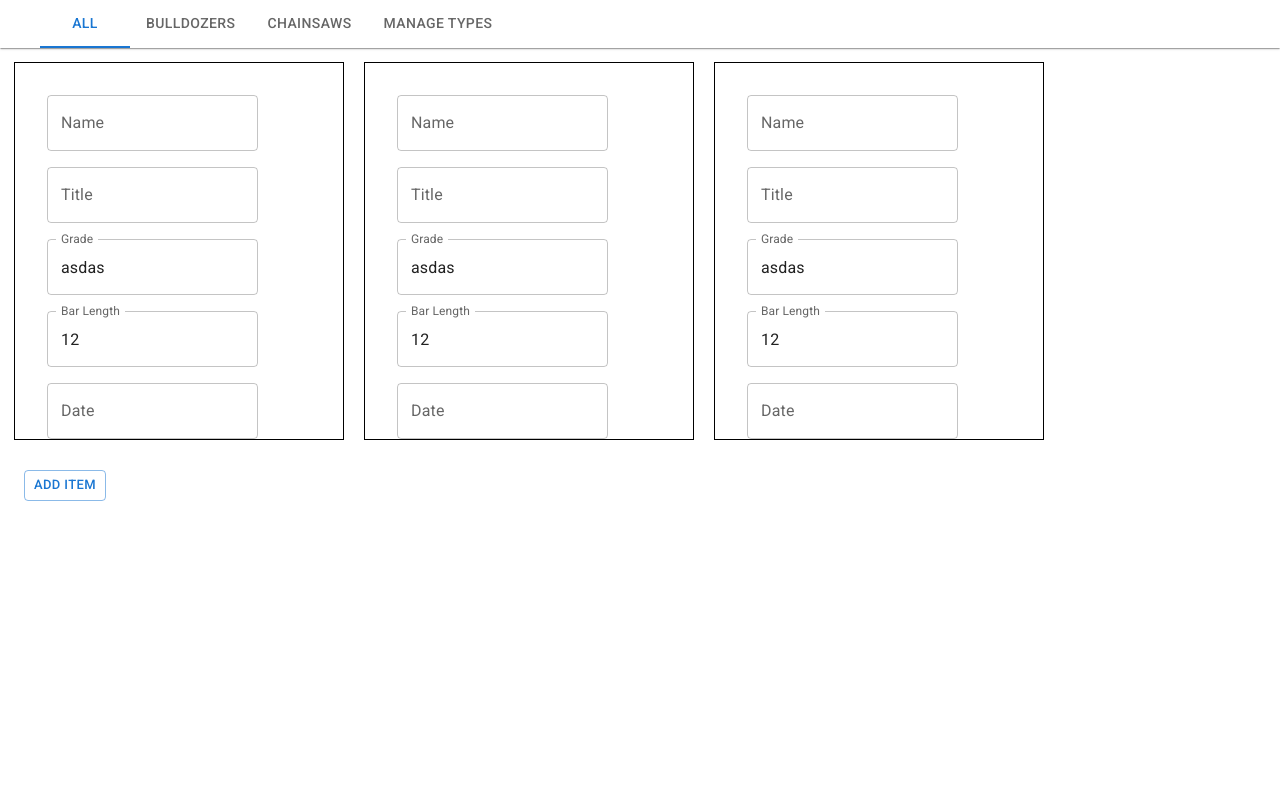
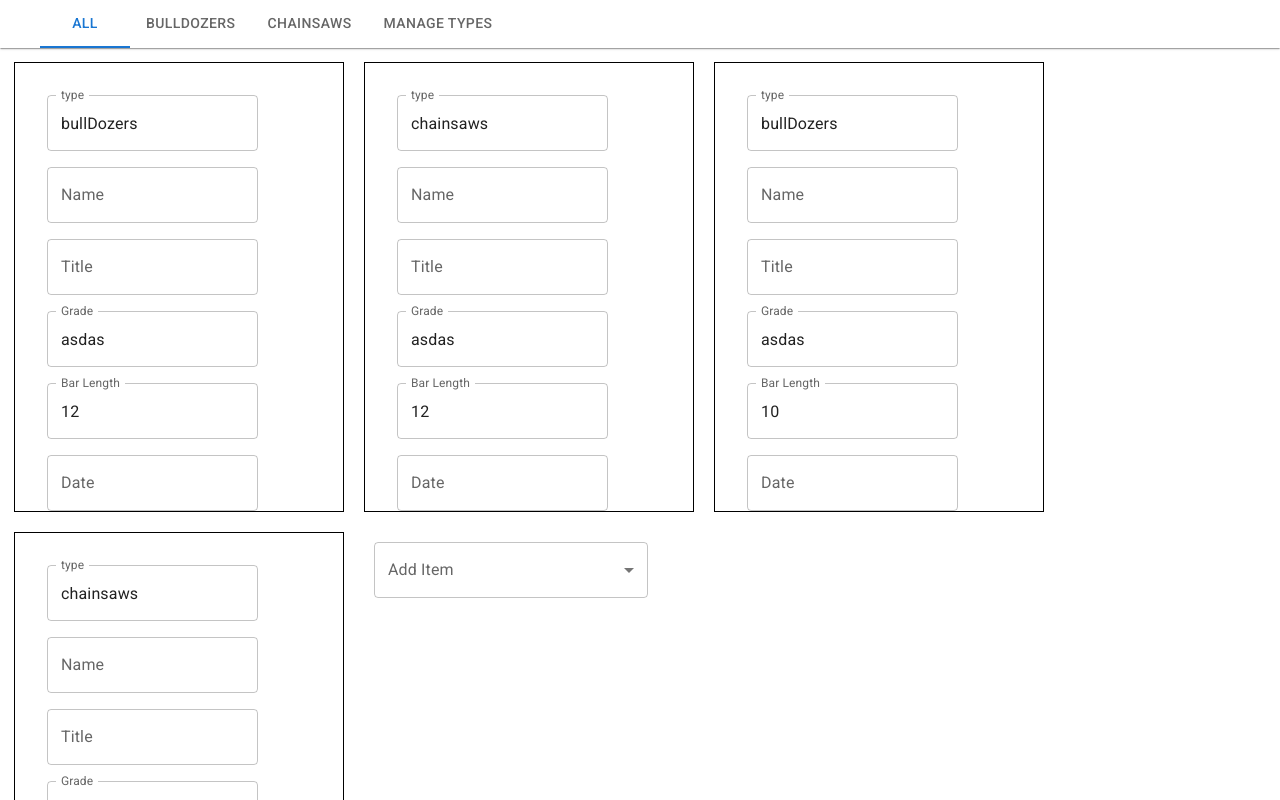
Before and after one commit to SumedhShewale/Inventory-Management, a React (Create React App) app: page /all in a window 1280 px wide. Shown: the top 800 px of the page. Built offline with nearby package versions, Linux system fonts and the light colour scheme.

Commit message:
Redux Controlled Values for Types

```diff
--- a/src/App.js
+++ b/src/App.js
@@ -3,15 +3,14 @@ import "./App.css";
 import NavBar from "./components/NavBar";
 import { BrowserRouter, Route, Routes } from "react-router-dom";
 import ManageTypes from "./components/ManageTypes";
-import ObjectType from "./components/ObjectType";
-import AllObjects from "./components/AllObjects";
+import ObjectType from "./components/ObjectType/ObjectType";
 
 export default function App() {
   return (
     <BrowserRouter>
       <Routes>
         <Route path="/" element={<NavBar />} />
-        <Route path="all" element={<AllObjects />} />
+        <Route path="all" element={<ObjectType />} />
         <Route path="bullDozers" element={<ObjectType type={"bullDozers"} />} />
         <Route path="chainsaws" element={<ObjectType type={"chainsaws"} />} />
         <Route path="manageTypes" element={<ManageTypes />} />
--- a/src/components/AllObjects.jsx
+++ /dev/null
@@ -1,35 +0,0 @@
-import { Button, Grid } from "@mui/material";
-import React from "react";
-import NavBar from "./NavBar";
-import ObjectFields from "./ObjectType/ObjectFields";
-
-function AllObjects(props) {
-  let chainSawObjects = [
-    { Name: "", Title: "", Grade: "asdas", "Bar Length": "12", Date: "" },
-    { Name: "", Title: "", Grade: "asdas", "Bar Length": "12", Date: "" },
-    { Name: "", Title: "", Grade: "asdas", "Bar Length": "12", Date: "" },
-  ];
-
-  return (
-    <>
-      <NavBar />
-      <Grid container spacing={2} style={{ padding: "20px" }}>
-        {chainSawObjects.map((data) => {
-          return (
-            <ObjectFields
-              labels={Object.keys(data)}
-              values={Object.values(data)}
-            />
-          );
-        })}
-        <Grid item xs={12} md={6} lg={3} style={{ padding: "20px" }}>
-          <Button size="small" variant="outlined" color="primary" onClick={""}>
-            Add Item
-          </Button>
-        </Grid>
-      </Grid>
-    </>
-  );
-}
-
-export default AllObjects;
--- a/src/components/ManageTypes.jsx
+++ b/src/components/ManageTypes.jsx
@@ -1,50 +1,76 @@
-import { Button, Grid } from "@mui/material";
+import {
+  Button,
+  FormControl,
+  Grid,
+  InputLabel,
+  MenuItem,
+  Select,
+} from "@mui/material";
 import React from "react";
+import { useDispatch, useSelector } from "react-redux";
+import {
+  addObjectType,
+  selectObjectsTypes,
+} from "../features/counter/counterSlice";
 import NavBar from "./NavBar";
 import TypeComponent from "./TypeComponent";
 
 function ManageTypes(props) {
+  let types = useSelector(selectObjectsTypes);
+  // types = props.type
+  //   ? objects.filter((object) => object.type === props.type)
+  //   : objects;
+  const dispatch = useDispatch();
   /////  STATE
-  let types = [
-    {
-      title: "ASD",
-      type: "ASdas",
-      fields: [
-        { type: "Text", label: "Name" },
-        { type: "Number", label: "Quantity" },
-        { type: "Text", label: "Brand" },
-      ],
-    },
-    {
-      title: "ZXC",
-      type: "ZXCZXC",
-      fields: [
-        { type: "Text", label: "Name" },
-        { type: "Number", label: "Quantity" },
-        { type: "Date", label: "Date" },
-      ],
-    },
-  ];
+  // let types = [
+  //   {
+  //     title: "Bull Dozer",
+  //     type: "ASdas",
+  //     fields: [
+  //       { type: "Text", label: "Name" },
+  //       { type: "Number", label: "Quantity" },
+  //       { type: "Text", label: "Brand" },
+  //     ],
+  //   },
+  //   {
+  //     title: "ZXC",
+  //     type: "ZXCZXC",
+  //     fields: [
+  //       { type: "Text", label: "Name" },
+  //       { type: "Number", label: "Quantity" },
+  //       { type: "Date", label: "Date" },
+  //     ],
+  //   },
+  // ];
 
   const getTypes = () => {
-    return types.map((data) => {
-      return (
-        <TypeComponent
-          title={data.title}
-          type={data.type}
-          fields={data.fields}
-        />
-      );
+    return types.map((data, index) => {
+      return <TypeComponent data={data} index={index} />;
     });
   };
 
   return (
     <>
       <NavBar />
-      <Grid container spacing={2} style={{ padding: "20px " }}>
+      <Grid container spacing={2} style={{ padding: "20px" }}>
         {getTypes()}
         <Grid item style={{ padding: "20px" }}>
-          <Button size="small" variant="outlined" color="primary" onClick={""}>
+          <Button
+            size="small"
+            variant="contained"
+            color="primary"
+            onClick={() =>
+              dispatch(
+                addObjectType([
+                  {
+                    title: "",
+                    type: "",
+                    fields: [],
+                  },
+                ])
+              )
+            }
+          >
             Add Type
           </Button>
         </Grid>
--- a/src/components/ObjectType/ObjectFields.jsx
+++ b/src/components/ObjectType/ObjectFields.jsx
@@ -16,7 +16,10 @@ function ObjectFields(props) {
         {props.labels.map((label, index) => {
           return (
             <Grid item xs={12}>
-              <TextField label={label} value={props.values[index]}></TextField>
+              <TextField
+                label={label}
+                defaultValue={props.values[index]}
+              ></TextField>
             </Grid>
           );
         })}
--- /dev/null
+++ b/src/components/ObjectType/ObjectType.jsx
@@ -0,0 +1,114 @@
+import React from "react";
+import {
+  Button,
+  FormControl,
+  Grid,
+  InputLabel,
+  MenuItem,
+  Select,
+} from "@mui/material";
+import { useDispatch, useSelector } from "react-redux";
+import {
+  addition,
+  addObject,
+  addObjectType,
+  selectObjects,
+  selectObjectsTypes,
+} from "../../features/counter/counterSlice";
+import NavBar from "../NavBar";
+import ObjectFields from "./ObjectFields";
+
+function ObjectType(props) {
+  let objects = useSelector(selectObjects);
+  objects = props.type
+    ? objects.filter((object) => object.type === props.type)
+    : objects;
+
+  let types = useSelector(selectObjectsTypes);
+  const dispatch = useDispatch();
+  // let chainSawObjects = [
+  //   { Name: "", Title: "", Grade: "asdas", "Bar Length": "12", Date: "" },
+  //   { Name: "", Title: "", Grade: "asdas", "Bar Length": "12", Date: "" },
+  //   { Name: "", Title: "", Grade: "asdas", "Bar Length": "12", Date: "" },
+  // ];
+
+  const getTypeData = (objectType) => {
+    let currentType = types.find((typeData) => typeData.type === objectType);
+    let labels = {};
+    currentType.fields.forEach((ele) => {
+      labels[ele.label] = "";
+    });
+
+    return [
+      {
+        type: objectType,
+        ...labels,
+      },
+    ];
+  };
+
+  return (
+    <>
+      <NavBar />
+      <Grid container spacing={2} style={{ padding: "20px" }}>
+        {objects.map((data) => {
+          return (
+            <ObjectFields
+              labels={Object.keys(data)}
+              values={Object.values(data)}
+            />
+          );
+        })}
+        <Grid item xs={12} md={6} lg={3} style={{ padding: "20px" }}>
+          {props.type ? (
+            <Button
+              size="small"
+              variant="contained"
+              color="primary"
+              onClick={() =>
+                dispatch(
+                  addObject([
+                    {
+                      type: props.type,
+                      Name: "",
+                      Title: "",
+                      Grade: "",
+                      "Bar Length": "",
+                      Date: "",
+                    },
+                  ])
+                )
+              }
+            >
+              Add Item
+            </Button>
+          ) : (
+            <FormControl
+              key={objects.length}
+              fullWidth
+              variant="outlined"
+              style={{ minWidth: "120px" }}
+            >
+              <InputLabel id="Add Item">Add Item</InputLabel>
+              <Select
+                autoWidth
+                labelId="Add Item"
+                label="Add Item"
+                defaultValue={""}
+                onChange={(e) =>
+                  dispatch(addObject(getTypeData(e.target.value)))
+                }
+              >
+                {types.map((type) => (
+                  <MenuItem value={type.type}>{type.type}</MenuItem>
+                ))}
+              </Select>
+            </FormControl>
+          )}
+        </Grid>
+      </Grid>
+    </>
+  );
+}
+
+export default ObjectType;
--- a/src/components/ObjectType/index.jsx
+++ /dev/null
@@ -1,35 +0,0 @@
-import { Button, Grid } from "@mui/material";
-import React from "react";
-import NavBar from "../NavBar";
-import ObjectFields from "./ObjectFields";
-
-function index(props) {
-  let chainSawObjects = [
-    { Name: "", Title: "", Grade: "asdas", "Bar Length": "12", Date: "" },
-    { Name: "", Title: "", Grade: "asdas", "Bar Length": "12", Date: "" },
-    { Name: "", Title: "", Grade: "asdas", "Bar Length": "12", Date: "" },
-  ];
-
-  return (
-    <>
-      <NavBar />
-      <Grid container spacing={2} style={{ padding: "20px" }}>
-        {chainSawObjects.map((data) => {
-          return (
-            <ObjectFields
-              labels={Object.keys(data)}
-              values={Object.values(data)}
-            />
-          );
-        })}
-        <Grid item xs={12} md={6} lg={3} style={{ padding: "20px" }}>
-          <Button size="small" variant="outlined" color="primary" onClick={""}>
-            Add Item
-          </Button>
-        </Grid>
-      </Grid>
-    </>
-  );
-}
-
-export default index;
--- a/src/components/TypeComponent.jsx
+++ b/src/components/TypeComponent.jsx
@@ -1,14 +1,43 @@
 import { Button, Divider, Grid, TextField, Typography } from "@mui/material";
 import React from "react";
+import { useDispatch, useSelector } from "react-redux";
+import {
+  addObjectType,
+  editObjectType,
+  selectObjectsTypes,
+} from "../features/counter/counterSlice";
 import TypeFields from "./TypeFields";
 
 function TypeComponent(props) {
+  let types = useSelector(selectObjectsTypes);
+  const dispatch = useDispatch();
+
+  const handleAddField = () => {
+    let typeCopy = { ...types[props.index] };
+    typeCopy.fields = [
+      ...typeCopy.fields,
+      {
+        type: "",
+        label: "",
+      },
+    ];
+    dispatch(editObjectType(typeCopy, props.index));
+  };
+
+  const handleEditField = (e, index, fieldOf) => {
+    let value = e.target.value;
+    let typeCopy = { ...types[props.index] };
+    let fieldCopy = { ...typeCopy["fields"][index] };
+    fieldCopy[fieldOf] = value;
+    typeCopy["fields"][index] = fieldCopy;
+    dispatch(editObjectType(typeCopy, props.index));
+  };
+
   return (
     <Grid
       item
       container
-      xs={12}
-      md={6}
+      md={4}
       lg={3}
       spacing={2}
       style={{ border: "1px solid black", margin: "10px" }}
@@ -17,13 +46,23 @@ function TypeComponent(props) {
         <Typography variant="body2">{"Object Type"}</Typography>
       </Grid>
       <Grid item xs={12}>
-        <TextField value={props.type}></TextField>
+        <TextField
+          defaultValue={props.data.type}
+          onChange={(e) => {
+            handleEditField(e);
+          }}
+        ></TextField>
       </Grid>
       <Grid item xs={12}>
         <Typography variant="body2">{"Object Title"}</Typography>
       </Grid>
       <Grid item xs={12}>
-        <TextField value={props.title}></TextField>
+        <TextField
+          defaultValue={props.data.title}
+          onChange={(e) => {
+            handleEditField(e);
+          }}
+        ></TextField>
       </Grid>
       <Grid item xs={12}>
         <Divider />
@@ -31,11 +70,20 @@ function TypeComponent(props) {
       <Grid item xs={12}>
         <Typography variant="body2">{"Fields"}</Typography>
       </Grid>
-      {props.fields.map((fieldData) => (
-        <TypeFields fieldData={fieldData} />
+      {props.data.fields.map((fieldData, index) => (
+        <TypeFields
+          fieldData={fieldData}
+          index={index}
+          handleEditField={handleEditField}
+        />
       ))}
       <Grid item xs={12} style={{ padding: "10px" }}>
-        <Button size="small" variant="contained" color="primary" onClick={""}>
+        <Button
+          size="small"
+          variant="contained"
+          color="primary"
+          onClick={() => handleAddField()}
+        >
           Add Field
         </Button>
       </Grid>
--- a/src/components/TypeFields/index.jsx
+++ b/src/components/TypeFields/index.jsx
@@ -1,5 +1,12 @@
 import React from "react";
-import { Grid, MenuItem, Select, TextField } from "@mui/material";
+import {
+  FormControl,
+  Grid,
+  InputLabel,
+  MenuItem,
+  Select,
+  TextField,
+} from "@mui/material";
 import "./style.css";
 
 function TypeFields(props) {
@@ -17,12 +24,32 @@ function TypeFields(props) {
     return (
       <Grid item container xs={12}>
         <Grid item xs={6}>
-          <TextField label="Label" value={props.fieldData.label}></TextField>
+          <TextField
+            label="Label"
+            defaultValue={props.fieldData.label}
+            onChange={(e) => {
+              props.handleEditField(e, props.index, "label");
+            }}
+          ></TextField>
         </Grid>
         <Grid item xs={6}>
-          <Select label="Type" value={props.fieldData.type}>
-            {getFieldTypes()}
-          </Select>
+          <FormControl
+            fullWidth
+            variant="outlined"
+            style={{ minWidth: "120px" }}
+          >
+            <InputLabel id="Type">Type</InputLabel>
+            <Select
+              labelId="Type"
+              label="Type"
+              defaultValue={props.fieldData.type}
+              onChange={(e) => {
+                props.handleEditField(e, props.index, "type");
+              }}
+            >
+              {getFieldTypes()}
+            </Select>
+          </FormControl>
         </Grid>
       </Grid>
     );
--- a/src/features/counter/counterSlice.js
+++ b/src/features/counter/counterSlice.js
@@ -2,7 +2,60 @@ import { createAsyncThunk, createSlice } from "@reduxjs/toolkit";
 import { fetchCount } from "./counterAPI";
 
 const initialState = {
-  value: 0,
+  value: [
+    {
+      type: "bullDozers",
+      Name: "",
+      Title: "",
+      Grade: "asdas",
+      "Bar Length": "12",
+      Date: "",
+    },
+    {
+      type: "chainsaws",
+      Name: "",
+      Title: "",
+      Grade: "asdas",
+      "Bar Length": "12",
+      Date: "",
+    },
+    {
+      type: "bullDozers",
+      Name: "",
+      Title: "",
+      Grade: "asdas",
+      "Bar Length": "10",
+      Date: "",
+    },
+    {
+      type: "chainsaws",
+      Name: "",
+      Title: "",
+      Grade: "asdas",
+      "Bar Length": "12",
+      Date: "",
+    },
+  ],
+  objectTypes: [
+    {
+      title: "Bull Dozer",
+      type: "bullDozers",
+      fields: [
+        { type: "Text", label: "Name" },
+        { type: "Number", label: "Quantity" },
+        { type: "Text", label: "Brand" },
+      ],
+    },
+    {
+      title: "Chainsaws",
+      type: "chainsaws",
+      fields: [
+        { type: "Text", label: "Name" },
+        { type: "Number", label: "Quantity" },
+        { type: "Date", label: "Date" },
+      ],
+    },
+  ],
   status: "idle",
 };
 
@@ -21,7 +74,7 @@ export const incrementAsync = createAsyncThunk(
 );
 
 export const counterSlice = createSlice({
-  name: "counter",
+  name: "objects",
   initialState,
   // The `reducers` field lets us define reducers and generate associated actions
   reducers: {
@@ -30,14 +83,17 @@ export const counterSlice = createSlice({
       // doesn't actually mutate the state because it uses the Immer library,
       // which detects changes to a "draft state" and produces a brand new
       // immutable state based off those changes
-      state.value += 1;
+      state.value = { ...state.value, ...state.value };
     },
     decrement: (state) => {
       state.value -= 1;
     },
     // Use the PayloadAction type to declare the contents of `action.payload`
-    incrementByAmount: (state, action) => {
-      state.value += action.payload;
+    addition: (state, action) => {
+      state.value = [...action.payload];
+    },
+    additionType: (state, action) => {
+      state.objectTypes = [...action.payload];
     },
   },
   // The `extraReducers` field lets the slice handle actions defined elsewhere,
@@ -54,20 +110,42 @@ export const counterSlice = createSlice({
   },
 });
 
-export const { increment, decrement, incrementByAmount } = counterSlice.actions;
+export const { increment, decrement, addition, additionType } =
+  counterSlice.actions;
 
 // The function below is called a selector and allows us to select a value from
 // the state. Selectors can also be defined inline where they're used instead of
 // in the slice file. For example: `useSelector((state: RootState) => state.counter.value)`
-export const selectCount = (state) => state?.counter?.value || 0;
+export const selectObjects = (state) => {
+  return state.counter.value;
+};
+
+export const selectObjectsTypes = (state) => {
+  return state.counter.objectTypes;
+};
 
 // We can also write thunks by hand, which may contain both sync and async logic.
 // Here's an example of conditionally dispatching actions based on current state.
-export const incrementIfOdd = (amount) => (dispatch, getState) => {
-  const currentValue = selectCount(getState());
-  if (currentValue % 2 === 1) {
-    dispatch(incrementByAmount(amount));
-  }
+export const addObject = (data) => (dispatch, getState) => {
+  let currentState = selectObjects(getState());
+  dispatch(addition([...currentState, ...data]));
+};
+
+export const editObject = (data, index) => (dispatch, getState) => {
+  let currentState = [...selectObjects(getState())];
+  currentState[index] = { ...currentState[index], ...data };
+  dispatch(addition([...currentState]));
+};
+
+export const addObjectType = (data) => (dispatch, getState) => {
+  let currentState = selectObjectsTypes(getState());
+  dispatch(additionType([...currentState, ...data]));
+};
+
+export const editObjectType = (data, index) => (dispatch, getState) => {
+  let currentState = [...selectObjectsTypes(getState())];
+  currentState[index] = { ...currentState[index], ...data };
+  dispatch(additionType([...currentState]));
 };
 
 export default counterSlice.reducer;
```
Also changed, not shown: src/features/counter/model/typeModel.js (added, +10 -0 lines), 1 other file (tests, documents, lock files or other folders).
